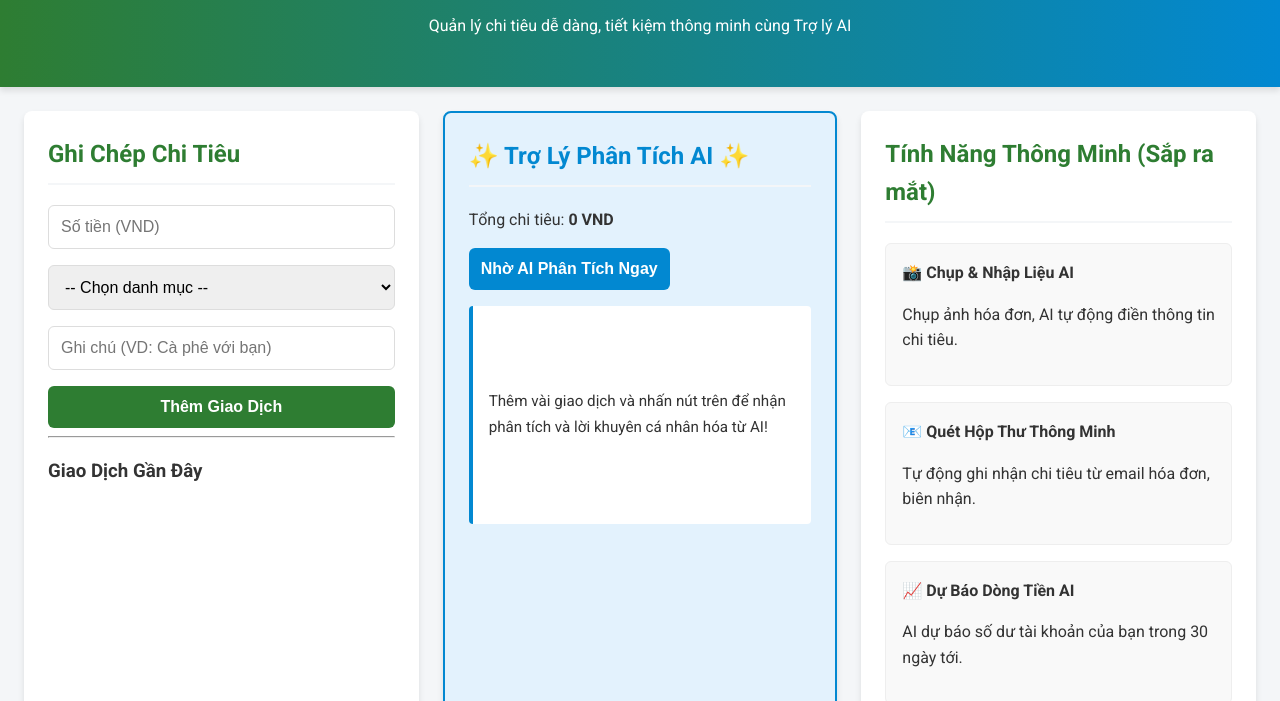
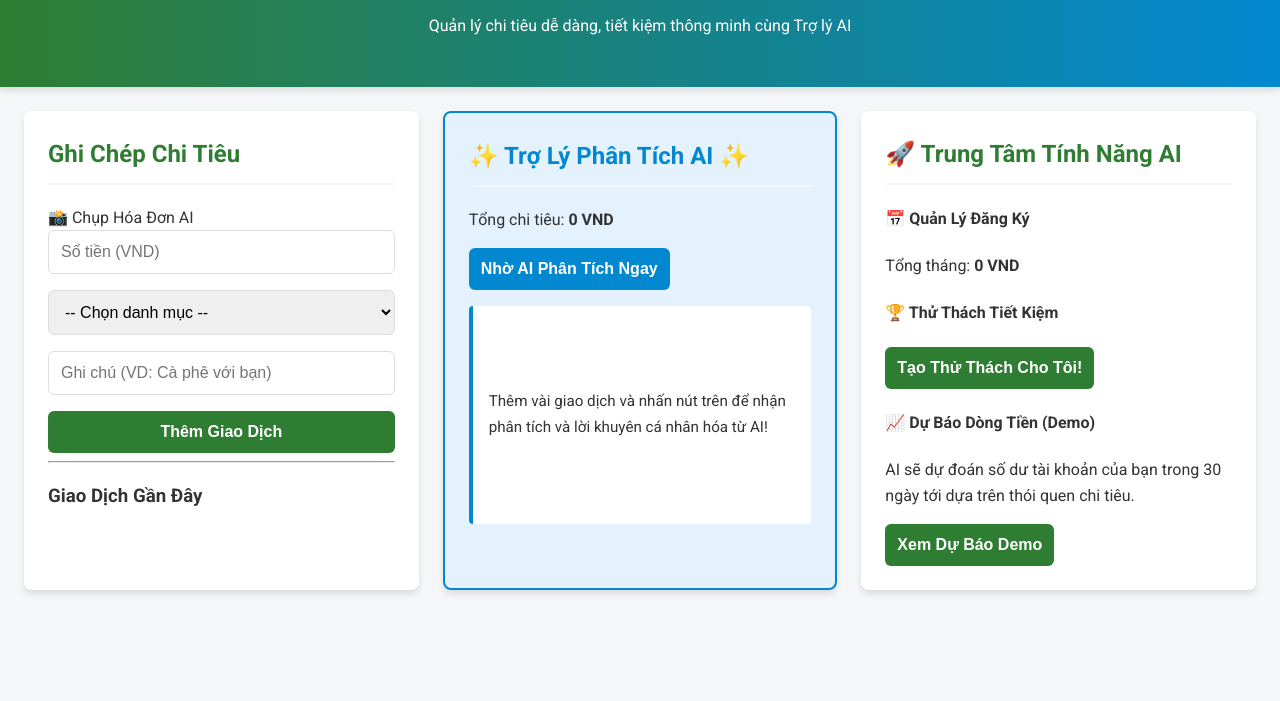
Before and after one commit to nhut0902-pr/Quan-ly-ch-tieu-thong-minh-voi-AI, a website: page index.html in a window 1280 px wide. Shown: the part 99-800 px from the top of the page. Drawn offline with Linux system fonts and the light colour scheme.

Commit message:
Update index.html

```diff
--- a/index.html
+++ b/index.html
@@ -21,6 +21,16 @@
         <!-- CỘT 1: NHẬP LIỆU & GIAO DỊCH -->
         <section class="card">
             <h2>Ghi Chép Chi Tiêu</h2>
+
+            <!-- TÍNH NĂNG UPLOAD HÓA ĐƠN AI -->
+            <div class="upload-section">
+                <label for="receiptUpload" class="upload-label" id="uploadLabel">
+                    📸 Chụp Hóa Đơn AI
+                </label>
+                <input type="file" id="receiptUpload" accept="image/*" style="display: none;">
+                <div class="spinner" id="uploadSpinner" style="display: none;"></div>
+            </div>
+
             <form id="transactionForm">
                 <input type="number" id="amount" placeholder="Số tiền (VND)" required>
                 <select id="category" required>
@@ -55,26 +65,38 @@
             </div>
         </section>
 
-        <!-- CỘT 3: CÁC TÍNH NĂNG NÂNG CAO (DEMO) -->
+        <!-- CỘT 3: CÁC TÍNH NĂNG NÂNG CAO -->
         <section class="card">
-            <h2>Tính Năng Thông Minh (Sắp ra mắt)</h2>
-            <div class="feature-list">
-                <div class="feature-item">
-                    <h4>📸 Chụp & Nhập Liệu AI</h4>
-                    <p>Chụp ảnh hóa đơn, AI tự động điền thông tin chi tiêu.</p>
+            <h2>🚀 Trung Tâm Tính Năng AI</h2>
+            <div class="feature-hub">
+
+                <!-- TÍNH NĂNG QUẢN LÝ ĐĂNG KÝ -->
+                <div class="feature-module">
+                    <h4>📅 Quản Lý Đăng Ký</h4>
+                    <ul id="subscriptionList" class="mini-list"></ul>
+                    <p class="subscription-total">Tổng tháng: <strong id="subscriptionTotal">0 VND</strong></p>
+                    <button id="analyzeSubscriptionsBtn" class="btn-purple" style="display: none;">Tối ưu hóa</button>
+                    <div id="subscriptionAdvice" class="ai-result-mini" style="display: none;"></div>
                 </div>
-                <div class="feature-item">
-                    <h4>📧 Quét Hộp Thư Thông Minh</h4>
-                    <p>Tự động ghi nhận chi tiêu từ email hóa đơn, biên nhận.</p>
+
+                <!-- TÍNH NĂNG THỬ THÁCH TIẾT KIỆM -->
+                <div class="feature-module">
+                    <h4>🏆 Thử Thách Tiết Kiệm</h4>
+                    <div id="challengeDisplay" style="display: none;">
+                        <strong id="challengeTitle"></strong>
+                        <p id="challengeDescription"></p>
+                        <p class="savings-highlight">Tiết kiệm: <span id="challengeSavings"></span></p>
+                    </div>
+                    <button id="generateChallengeBtn" class="btn-green">Tạo Thử Thách Cho Tôi!</button>
                 </div>
-                 <div class="feature-item">
-                    <h4>📈 Dự Báo Dòng Tiền AI</h4>
-                    <p>AI dự báo số dư tài khoản của bạn trong 30 ngày tới.</p>
+
+                <!-- TÍNH NĂNG MÔ PHỎNG: DỰ BÁO DÒNG TIỀN -->
+                <div class="feature-module">
+                    <h4>📈 Dự Báo Dòng Tiền (Demo)</h4>
+                    <p class="feature-description">AI sẽ dự đoán số dư tài khoản của bạn trong 30 ngày tới dựa trên thói quen chi tiêu.</p>
+                    <button id="forecastDemoBtn" class="btn-blue">Xem Dự Báo Demo</button>
                 </div>
-                <div class="feature-item">
-                    <h4>💸 Săn Deal Thông Minh</h4>
-                    <p>AI tìm các gói dịch vụ tốt hơn để giúp bạn tiết kiệm.</p>
-                </div>
+
             </div>
         </section>
     </main>
```
